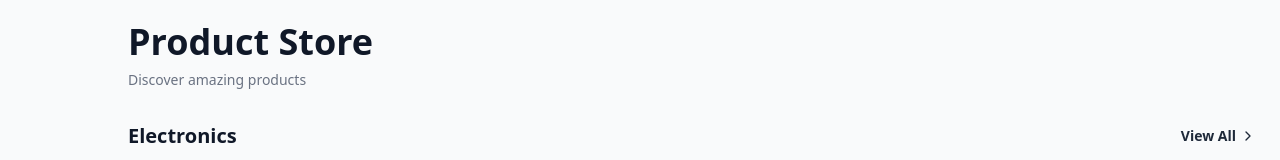
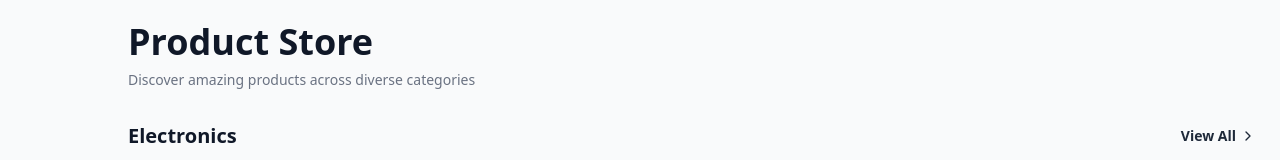
Before and after one commit to Immortalsoul21/sriandcotechnosolution-frontend, a React (Vite) app: page /products in a window 1280 px wide. Shown: the part 250-410 px from the top of the page. Built offline with nearby package versions, Linux system fonts and the light colour scheme.

Commit message:
feat: Implement product catalog feature including product data, filtering, and display components.

```diff
--- a/src/components/FilterBar.jsx
+++ b/src/components/FilterBar.jsx
@@ -1,37 +1,57 @@
 import { useState } from "react";
 import { Filter, X, ChevronRight } from "lucide-react";
 
+/**
+ * FilterBar Component
+ * A compact dropdown for selecting subcategories within a category.
+ * @param {Function} onFilterChange - Callback when a new filter is selected.
+ * @param {Array} subcategories - List of subcategories to display.
+ */
 const FilterBar = ({ onFilterChange, subcategories = [] }) => {
+    // UI states
     const [isOpen, setIsOpen] = useState(false);
     const [selectedSub, setSelectedSub] = useState('all');
 
+    /**
+     * handleSubSelect
+     * Updates the selected subcategory and notifies parent component.
+     * @param {string} subId - The ID of the selected subcategory (or 'all').
+     */
     const handleSubSelect = (subId) => {
         setSelectedSub(subId);
         onFilterChange({ subcategoryId: subId });
-        setIsOpen(false);
+        setIsOpen(false); // Close dropdown after selection
     };
 
+    // Find the label for the currently selected filter
     const selectedLabel = subcategories.find(s => s.subcategoryId === selectedSub)?.value || 'All Products';
 
     return (
         <div className="relative inline-block text-left w-64">
+            {/* Dropdown Trigger Button */}
             <button
                 onClick={() => setIsOpen(!isOpen)}
                 className="w-full flex items-center justify-between bg-[#1a2230] text-gray-300 px-4 py-2.5 rounded hover:bg-[#252f3f] transition-colors border border-gray-700 shadow-sm"
             >
-                <span className="text-sm font-medium truncate">{selectedSub === 'all' ? 'Filter products...' : selectedLabel}</span>
+                <span className="text-sm font-medium truncate">
+                    {selectedSub === 'all' ? 'Filter products...' : selectedLabel}
+                </span>
                 {isOpen ? <X className="w-4 h-4" /> : <ChevronRight className="w-4 h-4" />}
             </button>
 
+            {/* Dropdown Menu Overlay */}
             {isOpen && (
                 <div className="absolute right-0 mt-2 w-full bg-white rounded-lg shadow-2xl z-50 border border-gray-100 overflow-hidden origin-top-right">
                     <div className="py-1">
+                        {/* Default 'All' Option */}
                         <button
                             onClick={() => handleSubSelect('all')}
                             className={`w-full text-left px-4 py-3 text-sm transition-colors ${selectedSub === 'all' ? 'bg-blue-50 text-blue-600 font-semibold' : 'text-gray-700 hover:bg-gray-50'}`}
                         >
                             All Products
                         </button>
+
+                        {/* Category specific subcategories */}
                         {subcategories.map(sub => (
                             <button
                                 key={sub.subcategoryId}
--- a/src/components/ProductSection.jsx
+++ b/src/components/ProductSection.jsx
@@ -2,13 +2,25 @@ import { ChevronRight } from "lucide-react";
 import { useNavigate } from "react-router-dom";
 import ProductCard from "./ProductCard";
 
+/**
+ * ProductSection Component
+ * Renders a horizontal scrolling row of products for a given category.
+ */
 const ProductSection = ({ title, products, category }) => {
   const navigate = useNavigate();
 
+  /**
+   * handleViewAll
+   * Navigates to the full catalog page for this specific category.
+   */
   const handleViewAll = () => {
     navigate(`/products/${category}`);
   };
 
+  /**
+   * handleProductClick
+   * Navigates to the individual product detail page.
+   */
   const handleProductClick = (product) => {
     const productSlug = product.name.toLowerCase().replace(/\s+/g, '-');
     navigate(`/products/${category}/${productSlug}`, { state: { product } });
@@ -37,13 +49,14 @@ const ProductSection = ({ title, products, category }) => {
         </div>
       </div>
 
+      {/* Utility styles to hide native scrollbars while keeping functionality */}
       <style jsx>{`
         .scrollbar-hide::-webkit-scrollbar {
           display: none;
         }
         .scrollbar-hide {
-          -ms-overflow-style: none;
-          scrollbar-width: none;
+          -ms-overflow-style: none; /* IE and Edge */
+          scrollbar-width: none; /* Firefox */
         }
       `}</style>
     </div>
--- a/src/pages/Products.jsx
+++ b/src/pages/Products.jsx
@@ -2,16 +2,21 @@ import ProductSection from '@/components/ProductSection';
 import { categories, products } from '@/data/products1';
 import React from 'react'
 
+/**
+ * Products Component
+ * Main landing page for all product categories.
+ * Fetches categories and maps them to scrollable ProductSections.
+ */
 const Products = () => {
   return (
     <div className="bg-gray-50 min-h-screen">
-      {/* Header Section */}
+      {/* Header Section: Title and Introduction */}
       <div className="pt-20 pb-8 pl-12 sm:pl-20 lg:pl-32 pr-6">
         <h1 className="text-4xl font-bold text-gray-900">Product Store</h1>
-        <p className="text-sm text-gray-500 mt-2">Discover amazing products</p>
+        <p className="text-sm text-gray-500 mt-2">Discover amazing products across diverse categories</p>
       </div>
 
-      {/* Categories Section */}
+      {/* Categories Section: Iterates through each category to create a horizontal row */}
       <div className="pb-24 space-y-16 pl-12 sm:pl-20 lg:pl-32 pr-6">
         {categories.map((cat) => (
           <ProductSection
```
Also changed, not shown: src/components/ProductCard.jsx (+7 -0 lines), src/components/ProductCatalogPage.jsx (+27 -3 lines), src/data/products1.js (+9 -2 lines), src/routes/index.jsx (+13 -4 lines).
